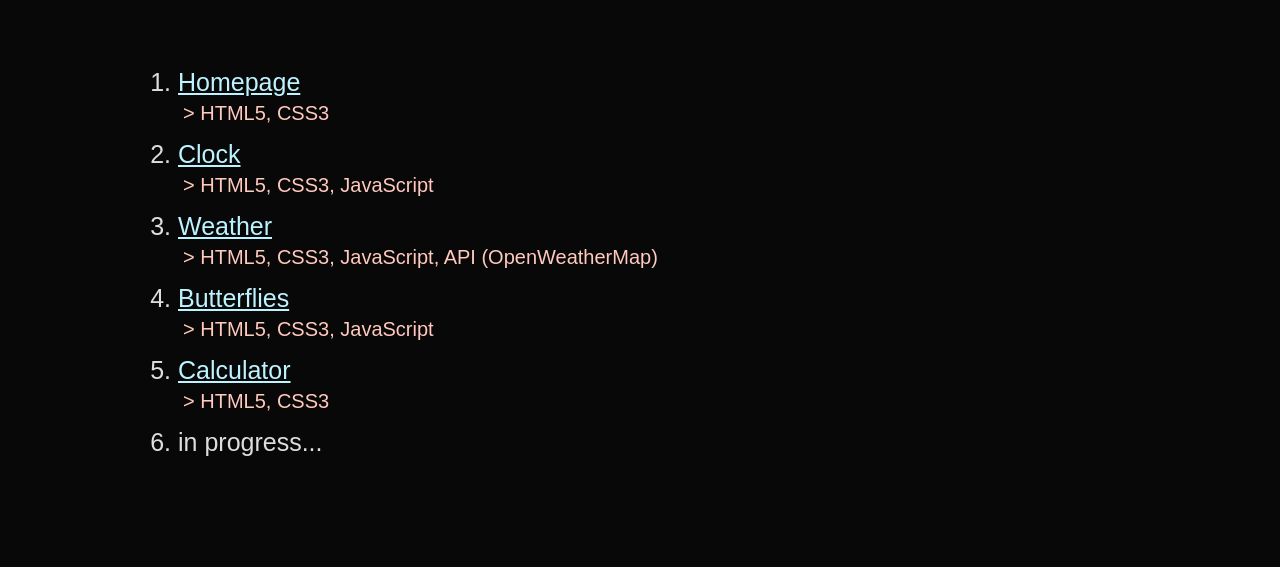
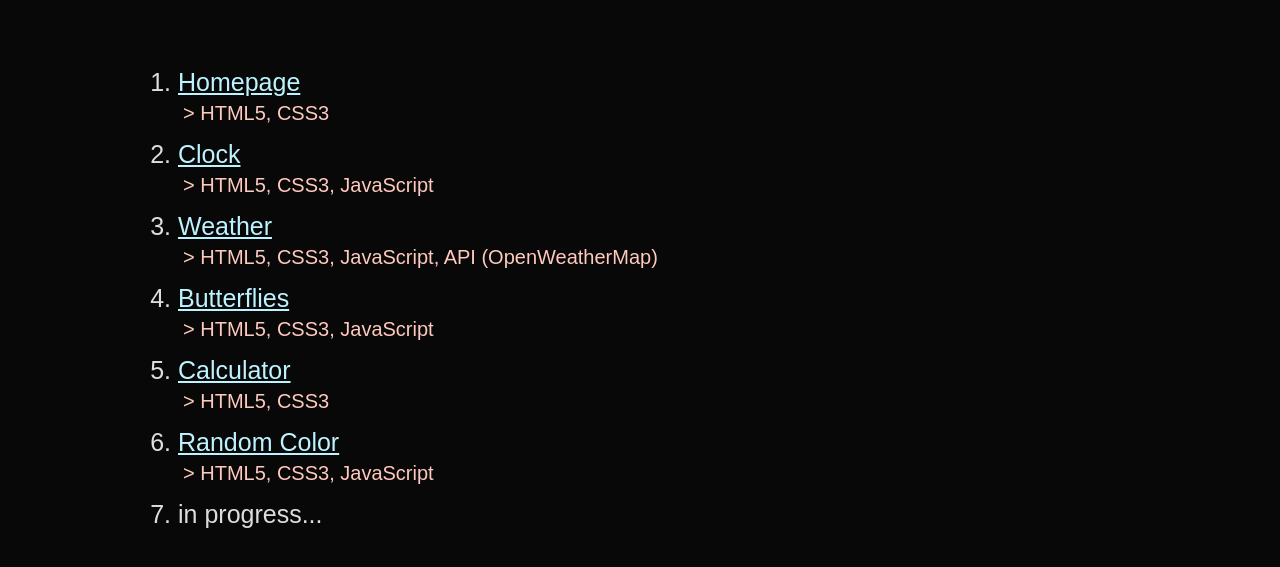
Before and after one commit to msoomro/msoomro.github.io, a plain HTML site: page index.html in a window 1280 px wide. Shown: the part 211-778 px from the top of the page. Drawn offline with Linux system fonts and the light colour scheme.

Commit message:
Update homepage to display link to project 6: Random Color

```diff
--- a/index.html
+++ b/index.html
@@ -37,6 +37,10 @@
 					<a href="5-calculator/index.html">Calculator</a></br>
 					<p>> HTML5, CSS3</p>
 				</li>
+				<li>
+					<a href="6-randomcolor/index.html">Random Color</a></br>
+					<p>> HTML5, CSS3, JavaScript</p>
+				</li>
 				<li>in progress...</li>
 			</ol>
 		</p>
```
